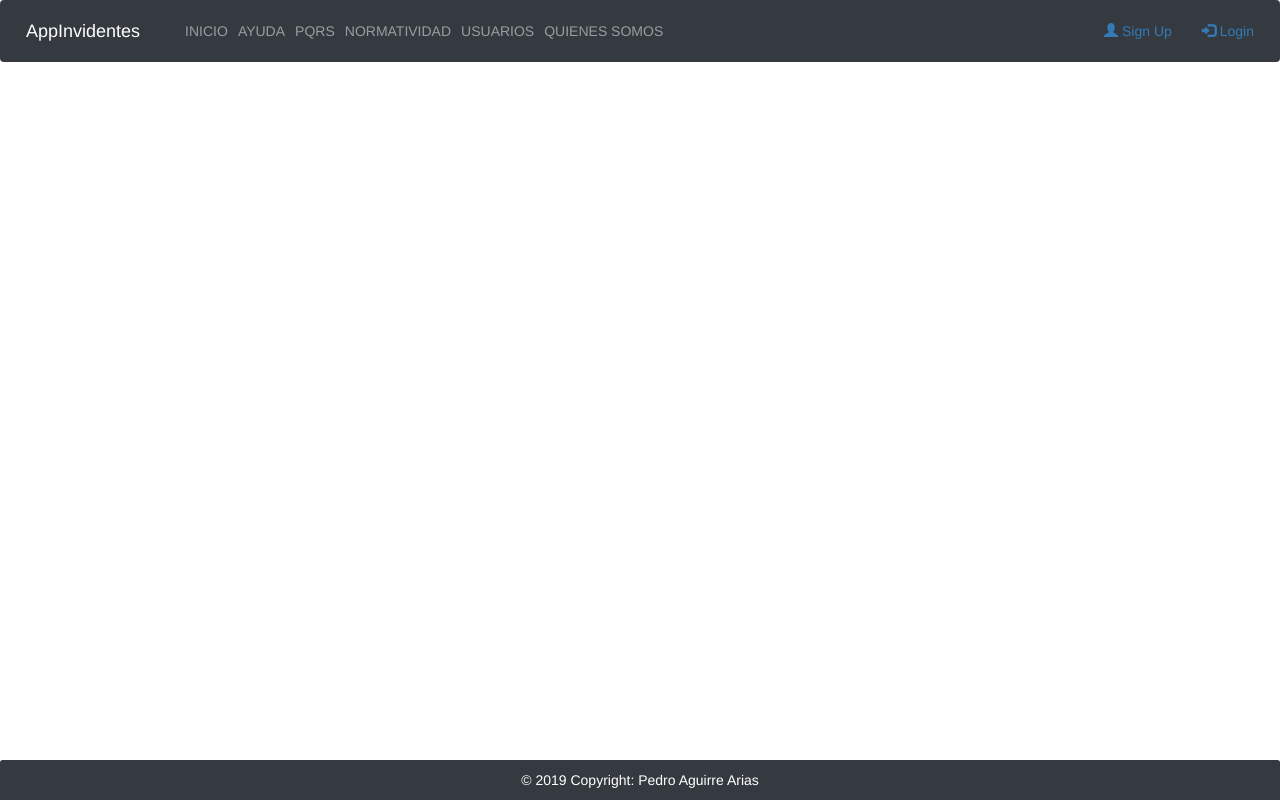
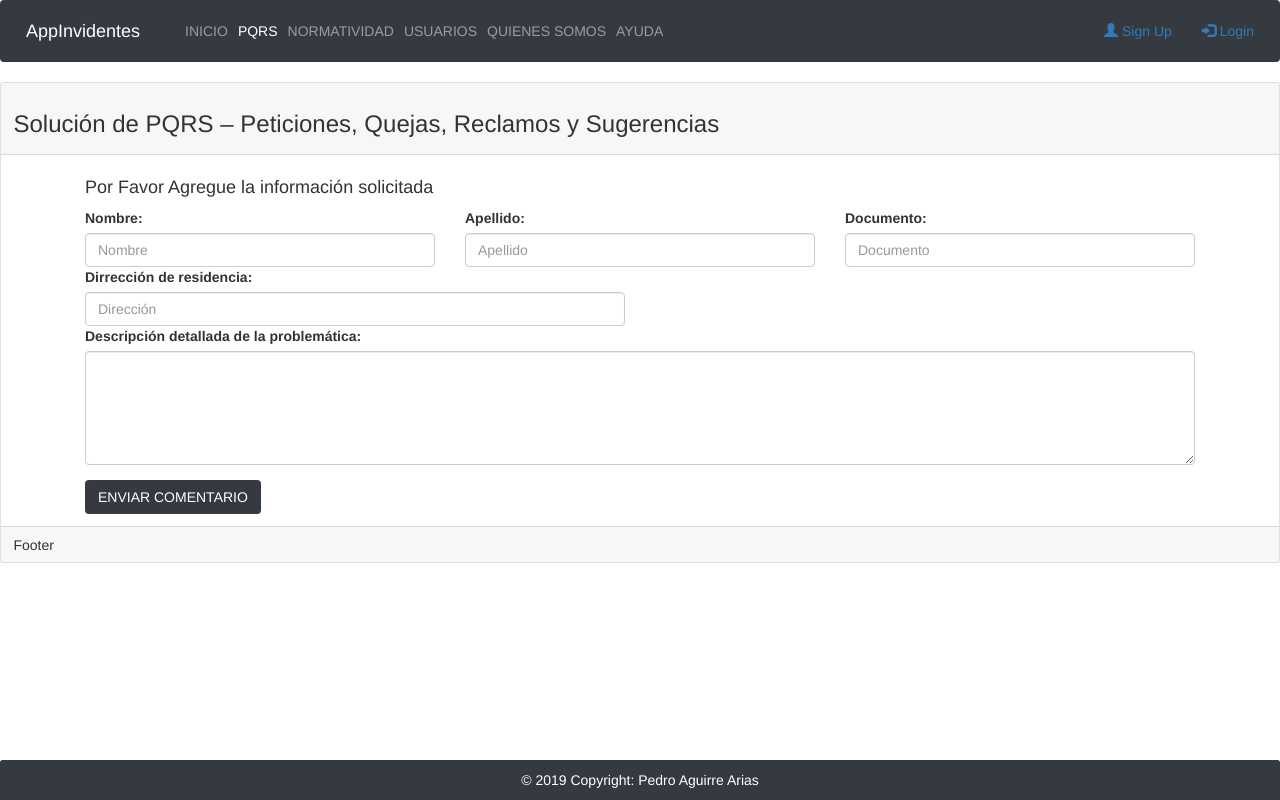
Before and after one commit to PedroAguirreArias01/SoftInvidentesApp, an Angular app in the folder invidentes-app/: page /pqrsForm in a window 1280 px wide. Before the commit this address led to /. Built offline with nearby package versions, Linux system fonts and the light colour scheme.

Commit message:
gestion de la informacion

```diff
--- a/invidentes-app/src/app/header/header.component.html
+++ b/invidentes-app/src/app/header/header.component.html
@@ -1,32 +1,32 @@
-
 <nav class="navbar navbar-expand-lg navbar-dark bg-dark fixed-top">
   <a class="navbar-brand" href="#">{{title}}</a>
-  <button class="navbar-toggler" type="button" data-toggle="collapse" data-target="#navbarSupportedContent" aria-controls="navbarSupportedContent" aria-expanded="false" aria-label="Toggle navigation">
+  <button class="navbar-toggler" type="button" data-toggle="collapse" data-target="#navbarSupportedContent"
+    aria-controls="navbarSupportedContent" aria-expanded="false" aria-label="Toggle navigation">
     <span class="navbar-toggler-icon"></span>
   </button>
 
   <div class="collapse navbar-collapse" id="navbarSupportedContent">
     <ul class="navbar-nav mr-auto">
-      <li class="nav-item" routerLinkActive = "active" >
-        <a class="nav-link" routerLink = "paginaPrincipal">INICIO <span class="sr-only">(current)</span></a>
+      <li class="nav-item" routerLinkActive="active">
+        <a class="nav-link" routerLink="paginaPrincipal">INICIO <span class="sr-only">(current)</span></a>
       </li>
-      <li class="nav-item" routerLinkActive = "active" >
+      <li class="nav-item" routerLinkActive="active">
+        <a class="nav-link" routerLink="pqrsForm">PQRS</a>
+      </li>
+      <li class="nav-item" routerLinkActive="active">
+        <a class="nav-link" routerLink = "normativaForm">NORMATIVIDAD</a>
+      </li>
+      <li class="nav-item" routerLinkActive="active">
+        <a class="nav-link" routerLink="/usuarios">USUARIOS</a>
+      </li>
+      <li class="nav-item" routerLinkActive="active">
+        <a class="nav-link" routerLink="/usuarios">QUIENES SOMOS</a>
+      </li>
+      <li class="nav-item" routerLinkActive="active">
         <a class="nav-link" href="#">AYUDA</a>
       </li>
-      <li class="nav-item" routerLinkActive = "active" >
-        <a class="nav-link" href="#">PQRS</a>
-      </li>
-      <li class="nav-item" routerLinkActive = "active" >
-        <a class="nav-link" href="#">NORMATIVIDAD</a>
-      </li>
-      <li class="nav-item" routerLinkActive = "active" >
-        <a class="nav-link" routerLink="/usuarios">USUARIOS</a>
-      </li>
-      <li class="nav-item" routerLinkActive = "active" >
-        <a class="nav-link" routerLink="/usuarios">QUIENES SOMOS</a>
-      </li>
     </ul>
-     <ul class="nav navbar-nav navbar-right">
+    <ul class="nav navbar-nav navbar-right">
       <li><a href="#"><span class="glyphicon glyphicon-user"></span> Sign Up</a></li>
       <li><a href="#"><span class="glyphicon glyphicon-log-in"></span> Login</a></li>
     </ul>
--- /dev/null
+++ b/invidentes-app/src/app/normativa-form/normativa-form.component.html
@@ -0,0 +1,29 @@
+<div class="container">
+    <div class="card">
+        <div class="card-header">
+            <h4>Gestión de información normativa</h4>
+        </div>
+        <div class="card-body">
+            <div class="form-group">
+                <div class="row">
+                    <div class="col-lg-6">
+                        <label for="titulo">Titulo:</label>
+                        <input type="text" class="form-control" id="titulo" placeholder="Titulo">
+                    </div>
+                    <div class="col-lg-6">
+                        <label for="titulo">Tipo:</label>
+                        <input type="text" class="form-control" id="tipo" placeholder="Tipo">
+                    </div>
+                </div>
+                <div class="row">
+                    <div class="col-lg-12">
+                        <label for="descripcion">Descripción detallada:</label>
+                        <textarea class="form-control" rows="8" id="comment"></textarea>
+                    </div>
+                </div>
+            </div>
+            <button type="button" class="btn btn-dark">ENVIAR COMENTARIO</button>
+        </div>
+        <div class="card-footer">Footer</div>
+    </div>
+</div>
--- /dev/null
+++ b/invidentes-app/src/app/normativa-form/normativa-form.component.ts
@@ -0,0 +1,15 @@
+import { Component, OnInit } from '@angular/core';
+
+@Component({
+  selector: 'app-normativa-form',
+  templateUrl: './normativa-form.component.html',
+  styleUrls: ['./normativa-form.component.css']
+})
+export class NormativaFormComponent implements OnInit {
+
+  constructor() { }
+
+  ngOnInit() {
+  }
+
+}
--- /dev/null
+++ b/invidentes-app/src/app/pqrs-form/pqrs-form.component.html
@@ -0,0 +1,41 @@
+<div class="card">
+    <div class="card-header">
+        <h3>Solución de PQRS – Peticiones, Quejas, Reclamos y Sugerencias</h3>
+    </div>
+    <div class="card-body">
+        <div class="container">
+            <h4>Por Favor Agregue la información solicitada</h4>
+            <div class="form-group">
+                <div class="row">
+                    <div class="col-lg-4">
+                        <label for="nombre">Nombre:</label>
+                        <input type="text" class="form-control" id="nombre" placeholder="Nombre">
+                    </div>
+                    <div class="col-lg-4">
+                        <label for="pwd">Apellido:</label>
+                        <input type="text" class="form-control" id="apellido" placeholder="Apellido">
+                    </div>
+                    <div class="col-lg-4">
+                        <label for="documento">Documento:</label>
+                        <input type="text" class="form-control" id="documento" placeholder="Documento">
+                    </div>
+                </div>
+                <div class="row">
+                    <div class="col-lg-6">
+                        <label for="direccion">Dirrección de residencia:</label>
+                        <input type="text" class="form-control" id="direccion" placeholder="Dirección">
+                    </div>
+                </div>
+                <div class="row">
+                    <div class="col-lg-12">
+                        <label for="direccion">Descripción detallada de la problemática:</label>
+                        <textarea class="form-control" rows="5" id="comment"></textarea>
+                    </div>
+                </div>
+            </div>
+            <button type="button" class="btn btn-dark">ENVIAR COMENTARIO</button>
+        </div>
+    </div>
+
+    <div class="card-footer">Footer</div>
+</div>
--- /dev/null
+++ b/invidentes-app/src/app/pqrs-form/pqrs-form.component.ts
@@ -0,0 +1,15 @@
+import { Component, OnInit } from '@angular/core';
+
+@Component({
+  selector: 'app-pqrs-form',
+  templateUrl: './pqrs-form.component.html',
+  styleUrls: ['./pqrs-form.component.css']
+})
+export class PqrsFormComponent implements OnInit {
+
+  constructor() { }
+
+  ngOnInit() {
+  }
+
+}
```
Also changed, not shown: invidentes-app/src/app/app.module.ts (+7 -1 lines), invidentes-app/src/app/normativa-form/normativa-form.component.css (added), invidentes-app/src/app/pqrs-form/pqrs-form.component.css (added), 2 other files (tests, documents, lock files or other folders).
